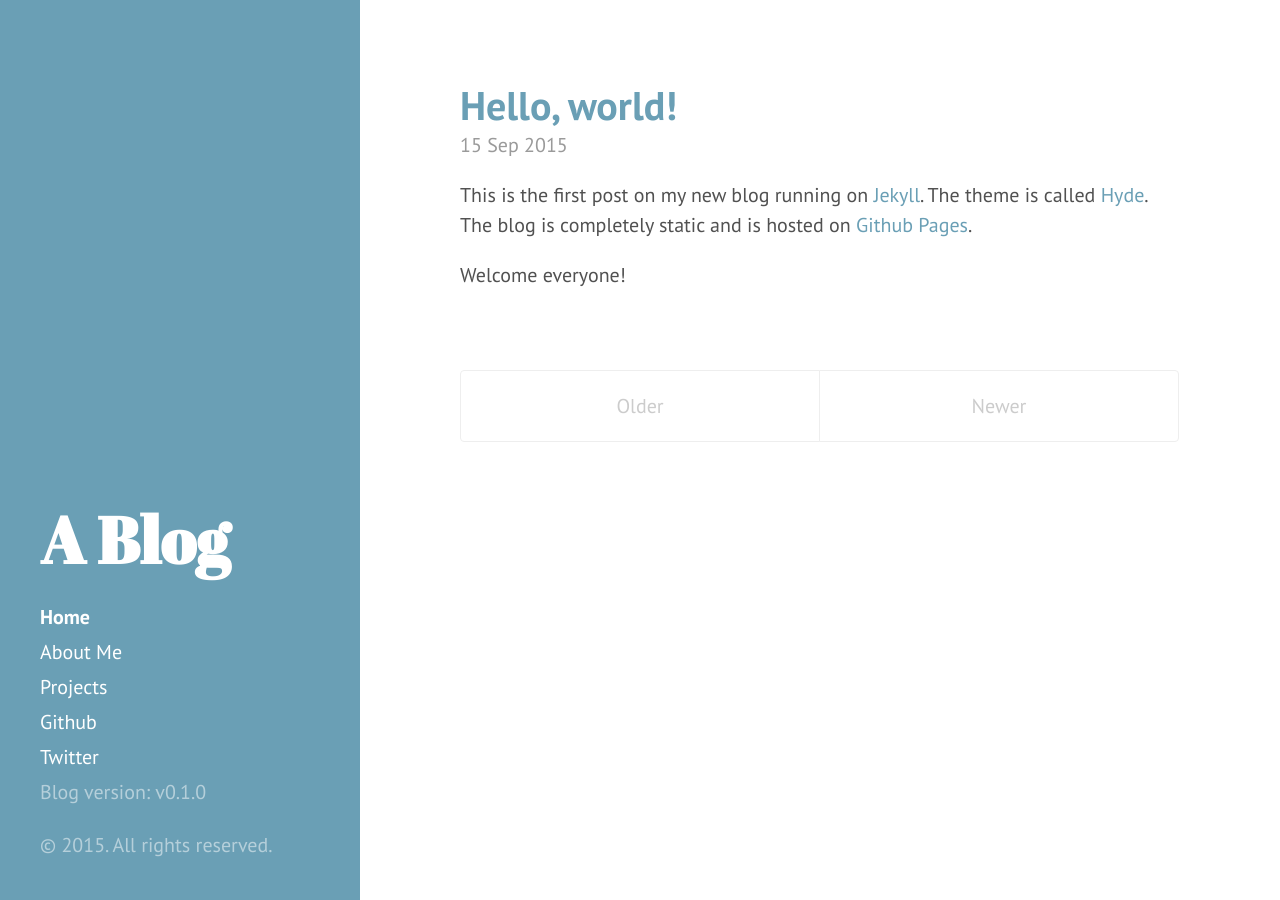
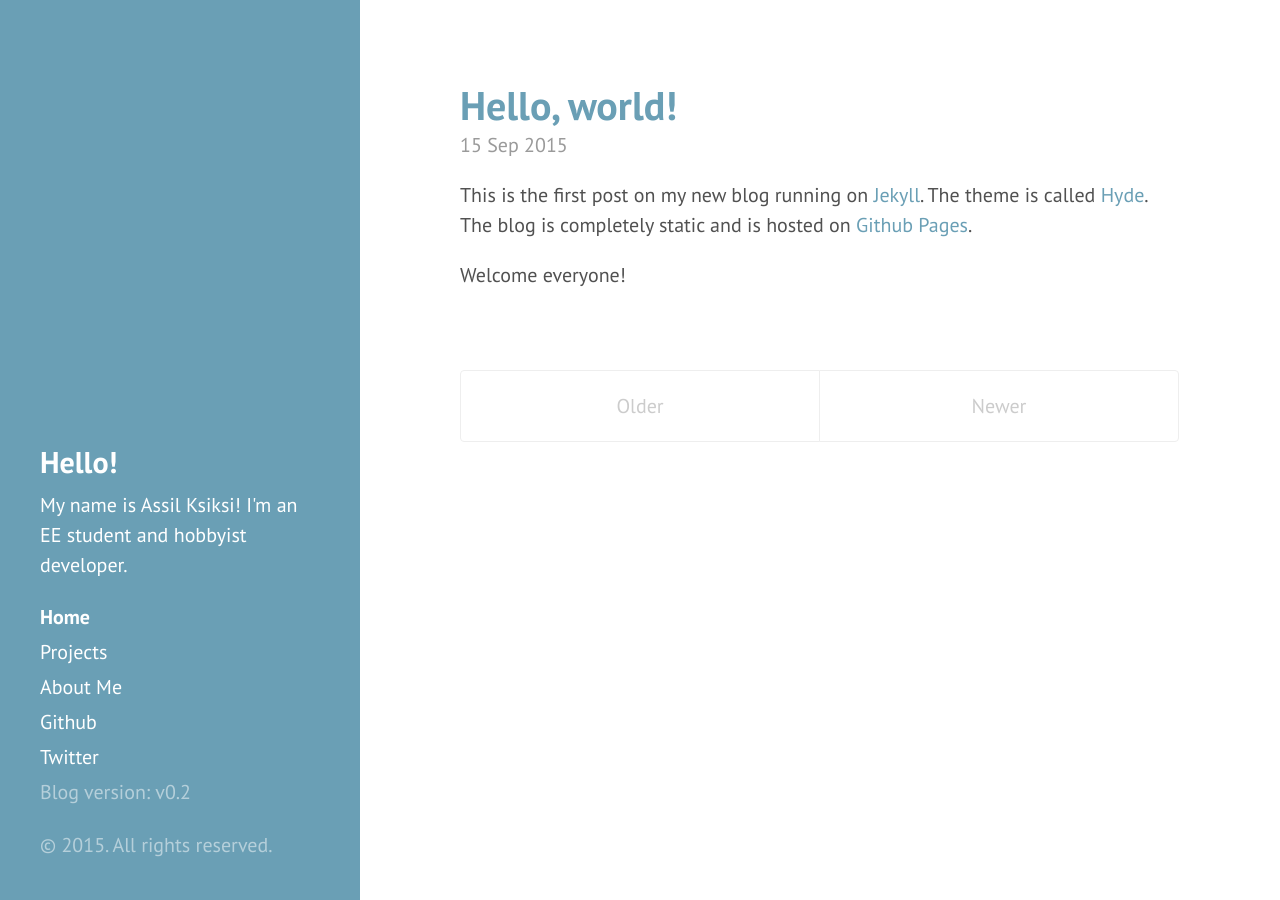
Before and after one commit to aksiksi/blog, a Jekyll site: the page built from index.html, in a window 1280 px wide. Built offline with Jekyll 4.4.1, drawn with Linux system fonts in a browser that asks for light colours; Markdown is read by kramdown in place of the engine named in the settings; the list of posts is cut into pages by our own code.

Commit message:
Blog v2: CNAME, style changes

```diff
--- /dev/null
+++ b/CNAME
@@ -0,0 +1 @@
+assil.me
--- a/_config.yml
+++ b/_config.yml
@@ -1,10 +1,10 @@
 highlighter: pygments
 markdown: redcarpet
 
-title:            'A Blog'
+title:            'Assil Ksiksi'
 tagline:          'Place for my thoughts'
 # description:      ''
-url:              http://aksiksi.github.io
+url:              http://assil.me
 baseurl:          /
 
 author:
@@ -15,4 +15,4 @@
 
 paginate:         5
 
-version:          0.1.0
+version:          0.2
--- a/_includes/head.html
+++ b/_includes/head.html
@@ -18,6 +18,7 @@
   <link rel="stylesheet" href="{{ site.baseurl }}css/poole.css">
   <link rel="stylesheet" href="{{ site.baseurl }}css/syntax.css">
   <link rel="stylesheet" href="{{ site.baseurl }}css/hyde.css">
+  <link rel="stylesheet" href="{{ site.baseurl }}css/style.css">
   <link rel="stylesheet" href="http://fonts.googleapis.com/css?family=PT+Sans:400,400italic,700|Abril+Fatface">
 
   <!-- Icons -->
--- a/_includes/sidebar.html
+++ b/_includes/sidebar.html
@@ -1,12 +1,9 @@
 <div class="sidebar">
   <div class="container sidebar-sticky">
-    <div class="sidebar-about">
-      <h1>
-        <a href="{{ site.baseurl }}">
-          {{ site.title }}
-        </a>
-      </h1>
-      <p class="lead">{{ site.description }}</p>
+    <div class="sidebar-about intro">
+      <h2>Hello!</h2>
+      <p>My name is Assil Ksiksi! I'm an EE student and hobbyist developer.</p>
+      <!-- <p class="lead">{{ site.description }}</p> -->
     </div>
 
     <nav class="sidebar-nav">
@@ -21,7 +18,7 @@
       {% for node in pages_list %}
         {% if node.title != null %}
           {% if node.layout == "page" %}
-            <a class="sidebar-nav-item{% if page.url == node.url %} active{% endif %}" href="{{ node.url }}">{{ node.title }}</a>
+            <a class="sidebar-nav-item{% if page.url == node.url %} active{% endif %}" href="{{ node.url | replace:'index.html','' }}">{{ node.title }}</a>
           {% endif %}
         {% endif %}
       {% endfor %}
--- a/css/style.css
+++ b/css/style.css
@@ -0,0 +1,7 @@
+.intro h2 {
+  color: #ffffff;
+}
+
+.intro p {
+  color: #ffffff;
+}
--- a/index.html
+++ b/index.html
@@ -1,6 +1,6 @@
 ---
 layout: default
-title: Home
+title: Blog
 ---
 
 <div class="posts">
```
Also changed, not shown: _layouts/post.html (+18 -0 lines), about/index.md (renamed from about.md), projects/index.md (renamed from projects.md).
